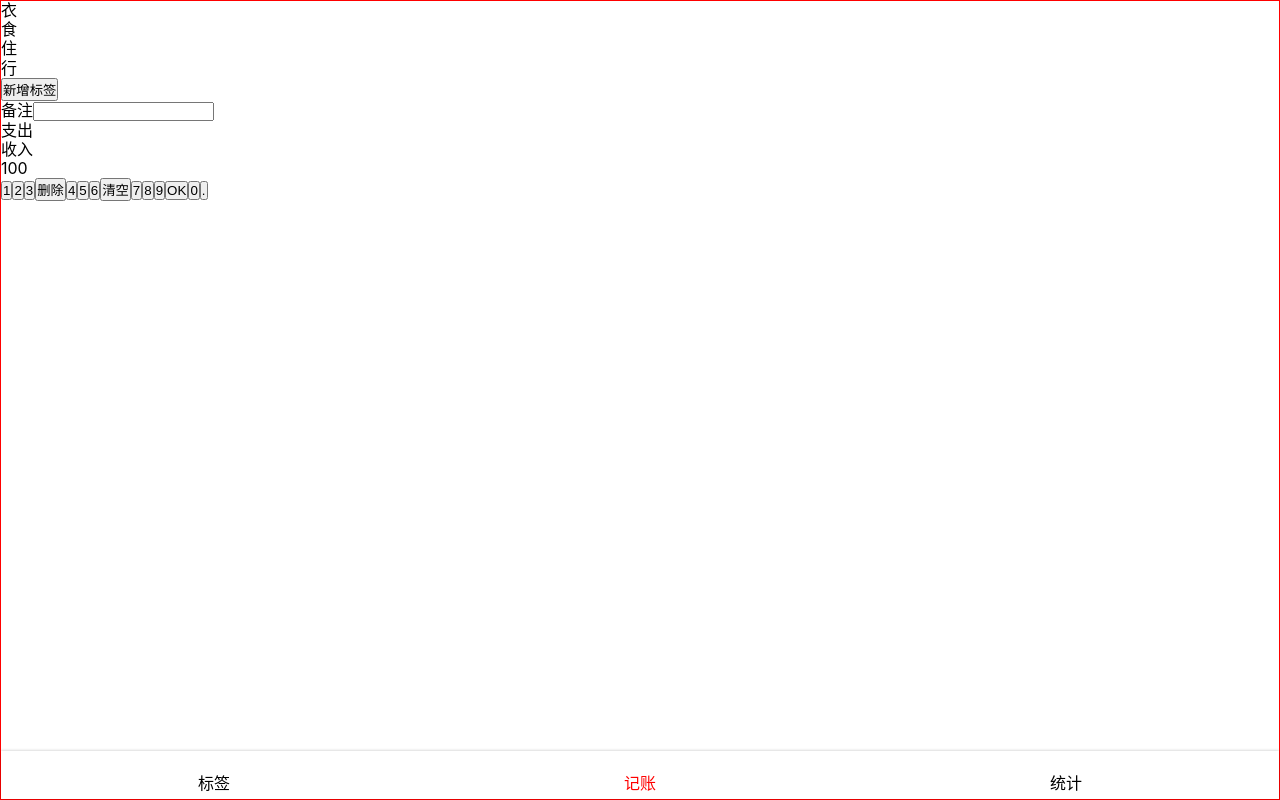
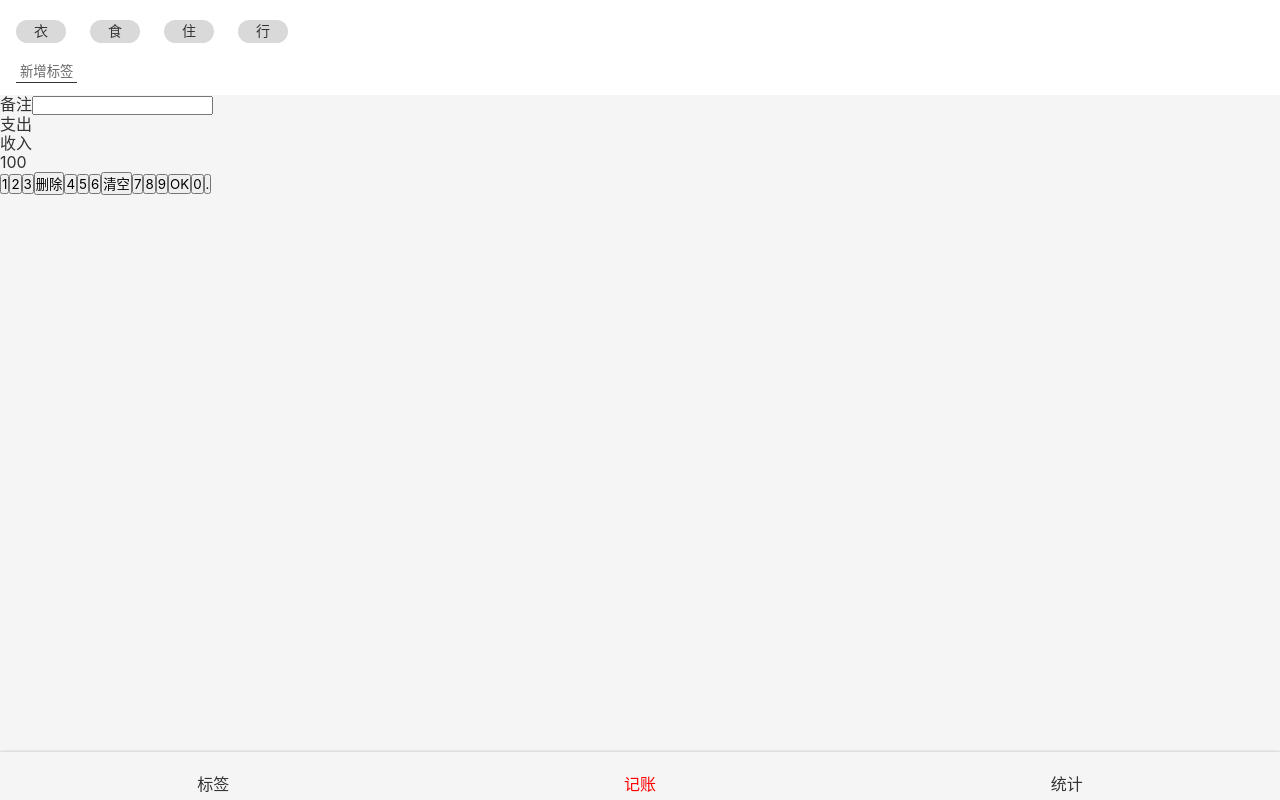
Before and after one commit to ygcedu/coinback-cash, a React app: page /#/money in a window 1280 px wide. Built offline with nearby package versions, Linux system fonts and the light colour scheme; some icons are missing.

Commit message:
Money.tsx 之 TagsSection UI 完成

```diff
--- a/src/App.tsx
+++ b/src/App.tsx
@@ -4,9 +4,15 @@
 import Statistics from 'views/Statistics';
 import Money from 'views/Money';
 import NoMatch from 'views/NoMatch';
+import styled from 'styled-components';
+
+const AppWrapper = styled.div`
+  color: #333;
+`;
 
 function App() {
   return (
+    <AppWrapper>
       <Router>
         <Switch>
           <Route path="/tags">
@@ -24,6 +30,7 @@
           </Route>
         </Switch>
       </Router>
+    </AppWrapper>
   );
 }
 
--- a/src/components/Layout.tsx
+++ b/src/components/Layout.tsx
@@ -3,7 +3,6 @@
 import styled from 'styled-components';
 
 const Wrapper = styled.div`
-  border: 1px solid red;
   min-height: 100vh;
   display: flex;
   flex-direction: column;
--- a/src/index.scss
+++ b/src/index.scss
@@ -31,6 +31,11 @@
   font-family: $font-hei;
   font-size: 16px;
   line-height: 1.2;
+  background: #f5f5f5;
+}
+
+button {
+  font-family: inherit;
 }
 
 .icon {
--- a/src/views/Money.tsx
+++ b/src/views/Money.tsx
@@ -3,7 +3,30 @@
 import styled from 'styled-components';
 
 const TagsSection = styled.section`
+  background: #FFFFFF;
+  padding: 12px 16px;
 
+  > ol {
+    margin: 0 -12px;
+
+    > li {
+      background: #D9D9D9;
+      border-radius: 18px;
+      display: inline-block;
+      padding: 3px 18px;
+      font-size: 14px;
+      margin: 8px 12px;
+    }
+  }
+
+  > button {
+    background: none;
+    border: none;
+    padding: 2px 4px;
+    border-bottom: 1px solid #333;
+    color: #666;
+    margin-top: 8px;
+  }
 `;
 
 const NotesSection = styled.section`
```
Also changed, not shown: images/img.png (added). Lines whose indentation alone changed are shown as unchanged.
